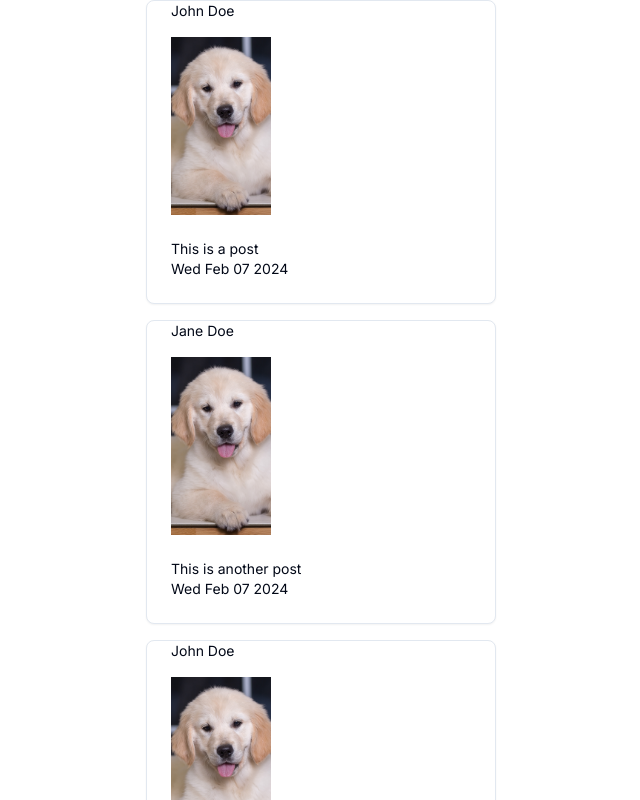
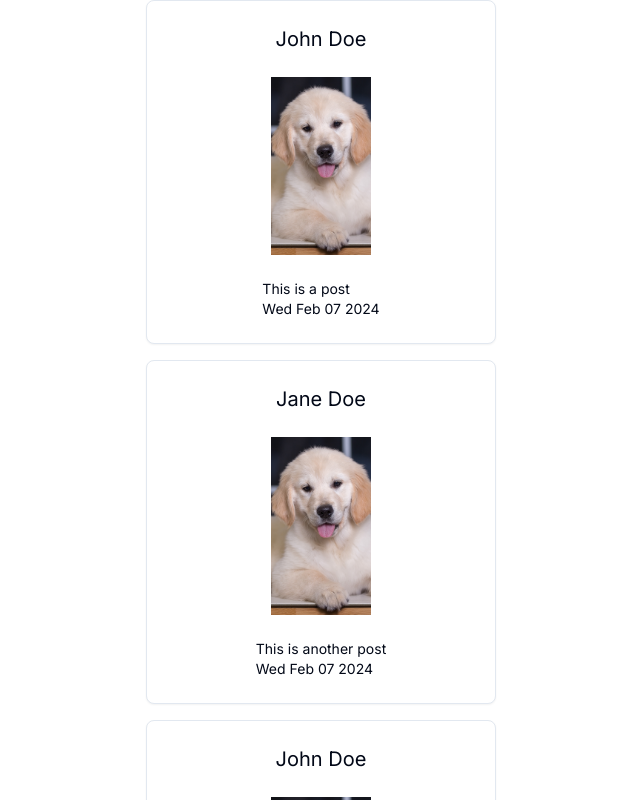
Before and after one commit to Matithieu/postigram, a Next.js app: page / in a window 1280 px wide. Shown: the top 800 px of the page, without its empty margins (319-959 px from the left). Built offline with nearby package versions, Linux system fonts and the light colour scheme.

Commit message:
fix: refactor style

```diff
--- a/components/Post/post.tsx
+++ b/components/Post/post.tsx
@@ -1,6 +1,11 @@
 import Image from "next/image";
 
-import { Card, CardContent, CardFooter } from "@/components/ui/card";
+import {
+    Card,
+    CardContent,
+    CardFooter,
+    CardHeader,
+} from "@/components/ui/card";
 
 type Props = {
   author: string;
@@ -18,19 +23,19 @@ export default function CardWithForm({
   date,
 }: Props) {
   return (
-    <Card className="w-[350px]">
+    <Card className="w-[350px] flex items-center flex-col justify-center">
+      <CardHeader>
+        <h1 className="text-xl">{author}</h1>
+      </CardHeader>
       <CardContent>
-        <div className="grid w-full items-center gap-4">
-          <div className="flex flex-col space-y-1.5">
-            <p className="text-sm">{author}</p>
-          </div>
-          <div className="w-auto h-auto flex-col">
+        <div className="grid w-full gap-4">
+          <div className="w-auto h-auto">
             <Image src={image} alt={imageAlt} width={100} height={100} />
           </div>
         </div>
       </CardContent>
-      <CardFooter className="flex justify-start">
-        <div className="flex-col flex">
+      <CardFooter>
+        <div>
           <p className="text-sm">{description}</p>
           <p className="text-sm">{date.toDateString()}</p>
         </div>
```
